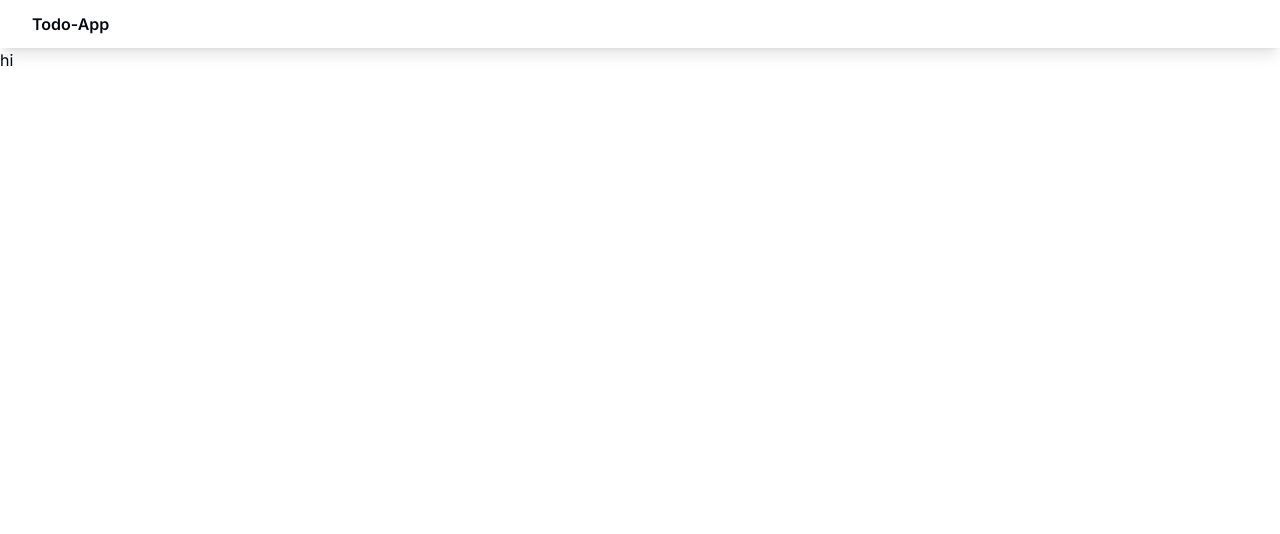
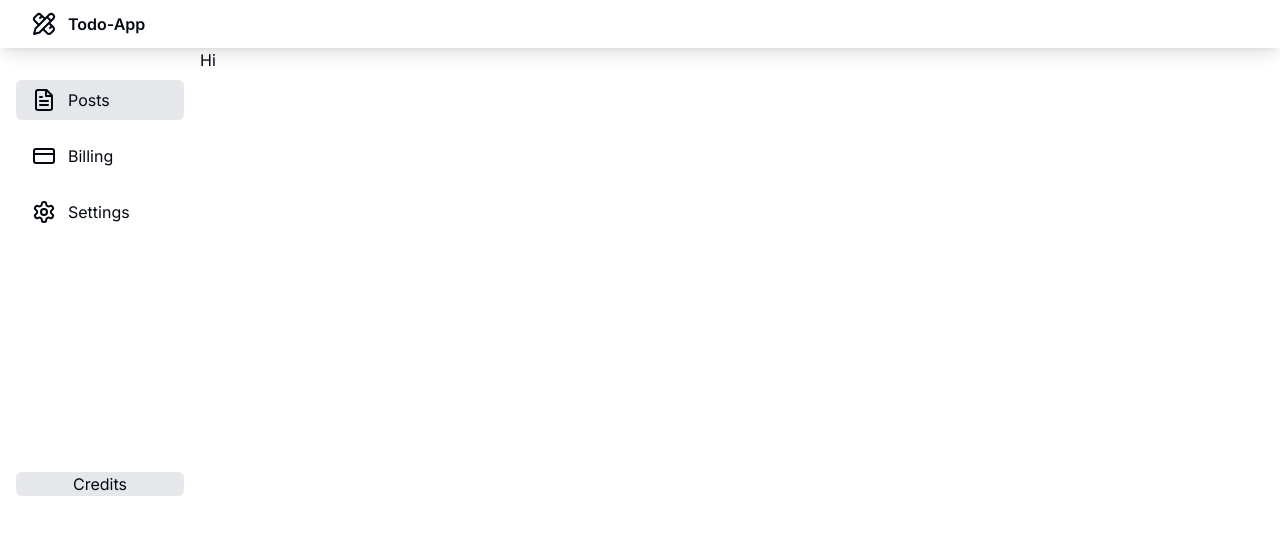
Before and after one commit to ChinmayaBisoi/todo-app-client, a Next.js app: page / in a window 1280 px wide. Shown: the top 534 px of the page. Built offline with nearby package versions, Linux system fonts and the light colour scheme.

Commit message:
Added sidebar, navbar, icons

```diff
--- /dev/null
+++ b/src/components/Layout.js
@@ -0,0 +1,17 @@
+import React from "react";
+import Navbar from "@/components/Navbar";
+import Sidebar from "@/components/Sidebar";
+
+const Layout = ({ children }) => {
+  return (
+    <>
+      <Navbar />
+      <div className="flex ">
+        <Sidebar />
+        <div className="h-[2000px] md:ml-[200px]">{children}</div>
+      </div>
+    </>
+  );
+};
+
+export default Layout;
--- a/src/components/Navbar.js
+++ b/src/components/Navbar.js
@@ -1,13 +1,12 @@
-// import { PencilRuler } from "lucide-react";
 import Link from "next/link";
-// import LoginTab from "./LoginTab";
+import PencilRuler from "./icons/PencilRuler";
 
 const Navbar = () => {
   return (
     <nav className="self-stretch sticky top-0 backdrop-saturate-200 backdrop-blur-sm z-30 flex items-center justify-between py-3 px-4 md:px-8 bg-white/80 shadow-lg">
       <Link href={"/"}>
         <div className="flex items-center gap-3">
-          {/* <PencilRuler size={20} /> */}
+          <PencilRuler />
           <h1 className="font-semibold">Todo-App</h1>
         </div>
       </Link>
--- /dev/null
+++ b/src/components/Sidebar.js
@@ -0,0 +1,62 @@
+import { usePathname } from "next/navigation";
+import Link from "next/link";
+import FileText from "./icons/FileText";
+import CreditCard from "./icons/CreditCard.js";
+import Settings from "./icons/Settings";
+
+const sidebarOptions = [
+  {
+    label: "Posts",
+    url: "/",
+    icon: <FileText size={16} />,
+  },
+  {
+    label: "Billing",
+    url: "/billing",
+    icon: <CreditCard size={16} />,
+  },
+  {
+    label: "Settings",
+    url: "/settings",
+    icon: <Settings size={16} />,
+  },
+];
+const Sidebar = ({ hide = false }) => {
+  const pathname = usePathname();
+
+  const isActive = (url) => {
+    if (url === pathname) {
+      return true;
+    }
+
+    return false;
+  };
+
+  if (hide) {
+    return null;
+  }
+
+  return (
+    <aside className="hidden stretch w-[200px] flex-col gap-4 md:flex p-4 py-8 fixed">
+      {sidebarOptions.map(({ label, url, icon }) => {
+        return (
+          <Link key={label} href={url}>
+            <div
+              className={`py-2 px-4 rounded-md flex items-center gap-3
+            ${isActive(url) ? "bg-gray-200" : "hover:bg-gray-200"}
+            `}>
+              {icon}
+              {label}
+            </div>
+          </Link>
+        );
+      })}
+
+      <div className="mt-56 bg-gray-200 rounded-md text-center">
+        <p>Credits</p>
+      </div>
+    </aside>
+  );
+};
+
+export default Sidebar;
--- /dev/null
+++ b/src/components/icons/CreditCard.js
@@ -0,0 +1,23 @@
+import React from "react";
+
+const CreditCard = ({ ...props }) => {
+  return (
+    <svg
+      xmlns="http://www.w3.org/2000/svg"
+      width="24"
+      height="24"
+      viewBox="0 0 24 24"
+      fill="none"
+      stroke="currentColor"
+      stroke-width="2"
+      stroke-linecap="round"
+      stroke-linejoin="round"
+      class="lucide lucide-credit-card"
+      {...props}>
+      <rect width="20" height="14" x="2" y="5" rx="2" />
+      <line x1="2" x2="22" y1="10" y2="10" />
+    </svg>
+  );
+};
+
+export default CreditCard;
--- /dev/null
+++ b/src/components/icons/FileText.js
@@ -0,0 +1,26 @@
+import React from "react";
+
+const FileText = ({ ...props }) => {
+  return (
+    <svg
+      xmlns="http://www.w3.org/2000/svg"
+      width="24"
+      height="24"
+      viewBox="0 0 24 24"
+      fill="none"
+      stroke="currentColor"
+      stroke-width="2"
+      stroke-linecap="round"
+      stroke-linejoin="round"
+      class="lucide lucide-file-text"
+      {...props}>
+      <path d="M14.5 2H6a2 2 0 0 0-2 2v16a2 2 0 0 0 2 2h12a2 2 0 0 0 2-2V7.5L14.5 2z" />
+      <polyline points="14 2 14 8 20 8" />
+      <line x1="16" x2="8" y1="13" y2="13" />
+      <line x1="16" x2="8" y1="17" y2="17" />
+      <line x1="10" x2="8" y1="9" y2="9" />
+    </svg>
+  );
+};
+
+export default FileText;
--- /dev/null
+++ b/src/components/icons/PencilRuler.js
@@ -0,0 +1,27 @@
+import React from "react";
+
+const PencilRuler = ({ ...props }) => {
+  return (
+    <svg
+      xmlns="http://www.w3.org/2000/svg"
+      width="24"
+      height="24"
+      viewBox="0 0 24 24"
+      fill="none"
+      stroke="currentColor"
+      stroke-width="2"
+      stroke-linecap="round"
+      stroke-linejoin="round"
+      class="lucide lucide-pencil-ruler"
+      {...props}>
+      <path d="m15 5 4 4" />
+      <path d="M13 7 8.7 2.7a2.41 2.41 0 0 0-3.4 0L2.7 5.3a2.41 2.41 0 0 0 0 3.4L7 13" />
+      <path d="m8 6 2-2" />
+      <path d="m2 22 5.5-1.5L21.17 6.83a2.82 2.82 0 0 0-4-4L3.5 16.5Z" />
+      <path d="m18 16 2-2" />
+      <path d="m17 11 4.3 4.3c.94.94.94 2.46 0 3.4l-2.6 2.6c-.94.94-2.46.94-3.4 0L11 17" />
+    </svg>
+  );
+};
+
+export default PencilRuler;
--- /dev/null
+++ b/src/components/icons/Settings.js
@@ -0,0 +1,23 @@
+import React from "react";
+
+const Settings = ({ ...props }) => {
+  return (
+    <svg
+      xmlns="http://www.w3.org/2000/svg"
+      width="24"
+      height="24"
+      viewBox="0 0 24 24"
+      fill="none"
+      stroke="currentColor"
+      stroke-width="2"
+      stroke-linecap="round"
+      stroke-linejoin="round"
+      class="lucide lucide-settings"
+      {...props}>
+      <path d="M12.22 2h-.44a2 2 0 0 0-2 2v.18a2 2 0 0 1-1 1.73l-.43.25a2 2 0 0 1-2 0l-.15-.08a2 2 0 0 0-2.73.73l-.22.38a2 2 0 0 0 .73 2.73l.15.1a2 2 0 0 1 1 1.72v.51a2 2 0 0 1-1 1.74l-.15.09a2 2 0 0 0-.73 2.73l.22.38a2 2 0 0 0 2.73.73l.15-.08a2 2 0 0 1 2 0l.43.25a2 2 0 0 1 1 1.73V20a2 2 0 0 0 2 2h.44a2 2 0 0 0 2-2v-.18a2 2 0 0 1 1-1.73l.43-.25a2 2 0 0 1 2 0l.15.08a2 2 0 0 0 2.73-.73l.22-.39a2 2 0 0 0-.73-2.73l-.15-.08a2 2 0 0 1-1-1.74v-.5a2 2 0 0 1 1-1.74l.15-.09a2 2 0 0 0 .73-2.73l-.22-.38a2 2 0 0 0-2.73-.73l-.15.08a2 2 0 0 1-2 0l-.43-.25a2 2 0 0 1-1-1.73V4a2 2 0 0 0-2-2z" />
+      <circle cx="12" cy="12" r="3" />
+    </svg>
+  );
+};
+
+export default Settings;
--- a/src/pages/index.js
+++ b/src/pages/index.js
@@ -1,14 +1,12 @@
-import Image from "next/image";
 import { Inter } from "next/font/google";
-import Navbar from "@/components/Navbar";
+import Layout from "@/components/Layout";
 
 const inter = Inter({ subsets: ["latin"] });
 
 export default function Home() {
   return (
-    <main className={`flex min-h-screen flex-col ${inter.className}`}>
-      <Navbar />
-      <div className="h-[2000px]">hi</div>
+    <main className={`relative ${inter.className}`}>
+      <Layout>Hi</Layout>
     </main>
   );
 }
--- a/src/styles/globals.css
+++ b/src/styles/globals.css
@@ -1,6 +1,27 @@
 @tailwind base;
 @tailwind components;
 @tailwind utilities;
+
+/* For Custom Scrollbar  */
+/* width */
+::-webkit-scrollbar {
+  width: 10px;
+}
+
+/* Track */
+::-webkit-scrollbar-track {
+  background: #f1f1f1;
+}
+
+/* Handle */
+::-webkit-scrollbar-thumb {
+  background: #ddd;
+}
+
+/* Handle on hover */
+::-webkit-scrollbar-thumb:hover {
+  background: #888;
+}
 
 @layer base {
   :root {
```
